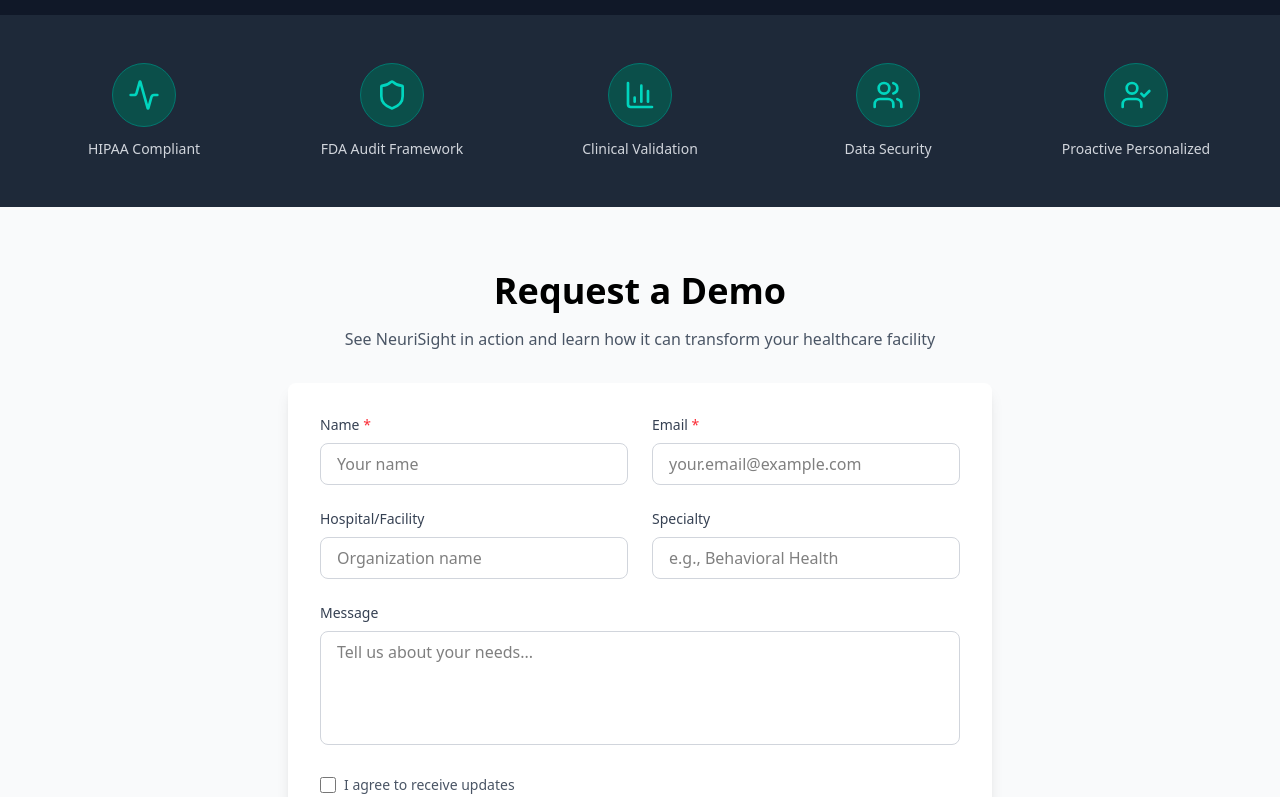
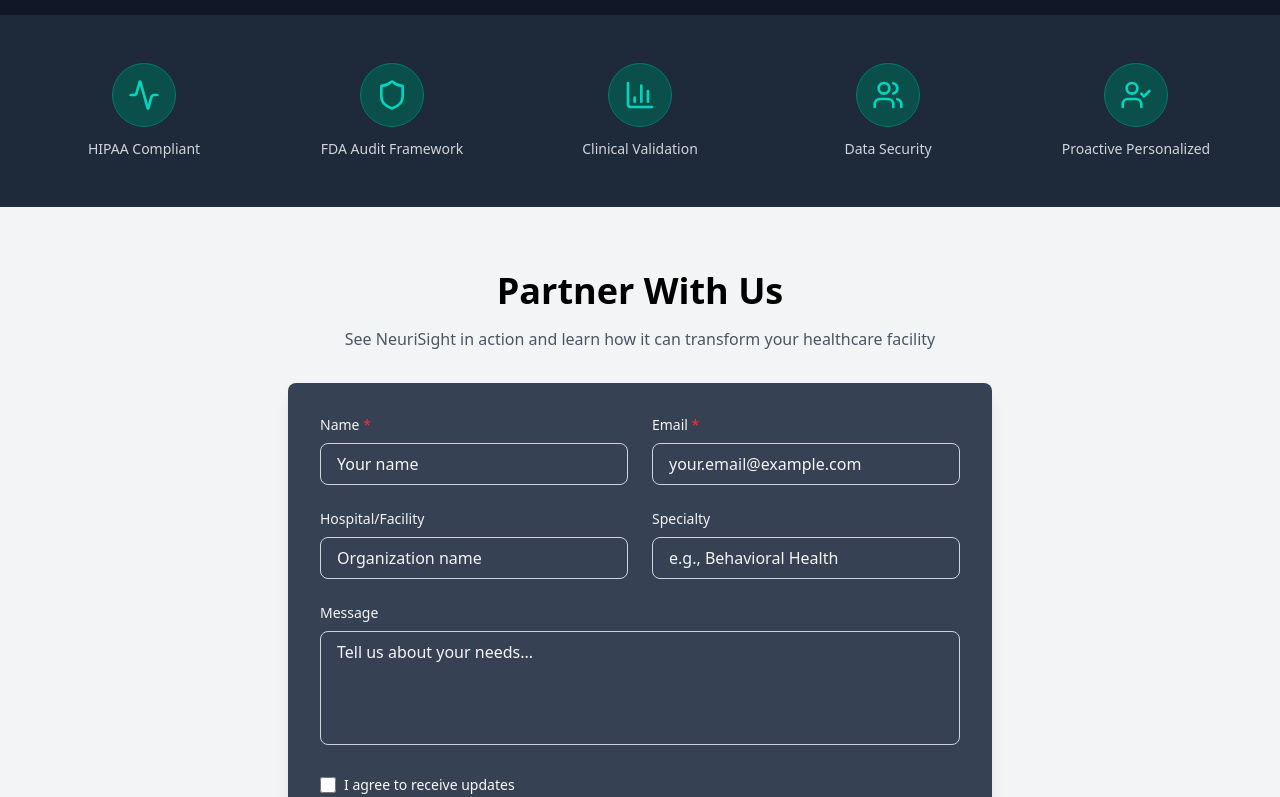
Before and after one commit to neurisight/mindwatch-landing, a React (Vite) app: page / in a window 1280 px wide. Shown: the part 3938-4735 px from the top of the page. Built offline with nearby package versions, Linux system fonts and the light colour scheme.

Commit message:
contact form color scheme

```diff
--- a/src/components/ContactForm.tsx
+++ b/src/components/ContactForm.tsx
@@ -91,22 +91,22 @@ const ContactForm = () => {
         />
       )}
 
-      <section id="contact" className="py-16 bg-gray-50">
+      <section id="contact" className="py-16 bg-gray-100">
         <div className="max-w-3xl mx-auto px-4 sm:px-6 lg:px-8">
           <h2 className="text-3xl md:text-4xl font-bold text-center mb-4">
-            Request a Demo
+            Partner With Us
           </h2>
           <p className="text-center text-gray-600 mb-8">
             See NeuriSight in action and learn how it can transform your healthcare
             facility
           </p>
 
-          <div className="bg-white rounded-lg shadow-lg p-6 md:p-8">
+          <div className="bg-gray-700 rounded-lg shadow-lg p-6 md:p-8">
             {/* Make it a real form so Enter submits */}
             <form onSubmit={handleSubmit}>
               <div className="grid md:grid-cols-2 gap-6 mb-6">
                 <div>
-                  <label className="block text-sm font-medium text-gray-700 mb-2">
+                  <label className="block text-sm font-medium text-gray-100 mb-2">
                     Name <span className="text-red-500">*</span>
                   </label>
                   <input
@@ -115,13 +115,13 @@ const ContactForm = () => {
                     required
                     value={formData.name}
                     onChange={handleChange}
-                    className="w-full px-4 py-2 border border-gray-300 rounded-lg focus:ring-2 focus:ring-teal-600 focus:border-transparent"
+                    className="w-full px-4 py-2 border border-gray-300 rounded-lg focus:ring-2 focus:ring-teal-600 focus:border-transparent placeholder-gray-100"
                     placeholder="Your name"
                     disabled={isSubmitting}
                   />
                 </div>
                 <div>
-                  <label className="block text-sm font-medium text-gray-700 mb-2">
+                  <label className="block text-sm font-medium text-gray-100 mb-2">
                     Email <span className="text-red-500">*</span>
                   </label>
                   <input
@@ -130,7 +130,7 @@ const ContactForm = () => {
                     required
                     value={formData.email}
                     onChange={handleChange}
-                    className="w-full px-4 py-2 border border-gray-300 rounded-lg focus:ring-2 focus:ring-teal-600 focus:border-transparent"
+                    className="w-full px-4 py-2 border border-gray-300 rounded-lg focus:ring-2 focus:ring-teal-600 focus:border-transparent placeholder-gray-100"
                     placeholder="your.email@example.com"
                     disabled={isSubmitting}
                   />
@@ -139,7 +139,7 @@ const ContactForm = () => {
 
               <div className="grid md:grid-cols-2 gap-6 mb-6">
                 <div>
-                  <label className="block text-sm font-medium text-gray-700 mb-2">
+                  <label className="block text-sm font-medium text-gray-100 mb-2">
                     Hospital/Facility
                   </label>
                   <input
@@ -147,13 +147,13 @@ const ContactForm = () => {
                     name="hospital"
                     value={formData.hospital}
                     onChange={handleChange}
-                    className="w-full px-4 py-2 border border-gray-300 rounded-lg focus:ring-2 focus:ring-teal-600 focus:border-transparent"
+                    className="w-full px-4 py-2 border border-gray-300 rounded-lg focus:ring-2 focus:ring-teal-600 focus:border-transparent placeholder-gray-100"
                     placeholder="Organization name"
                     disabled={isSubmitting}
                   />
                 </div>
                 <div>
-                  <label className="block text-sm font-medium text-gray-700 mb-2">
+                  <label className="block text-sm font-medium text-gray-100 mb-2">
                     Specialty
                   </label>
                   <input
@@ -161,7 +161,7 @@ const ContactForm = () => {
                     name="specialty"
                     value={formData.specialty}
                     onChange={handleChange}
-                    className="w-full px-4 py-2 border border-gray-300 rounded-lg focus:ring-2 focus:ring-teal-600 focus:border-transparent"
+                    className="w-full px-4 py-2 border border-gray-300 rounded-lg focus:ring-2 focus:ring-teal-600 focus:border-transparent placeholder-gray-100"
                     placeholder="e.g., Behavioral Health"
                     disabled={isSubmitting}
                   />
@@ -169,7 +169,7 @@ const ContactForm = () => {
               </div>
 
               <div className="mb-6">
-                <label className="block text-sm font-medium text-gray-700 mb-2">
+                <label className="block text-sm font-medium text-gray-100 mb-2">
                   Message
                 </label>
                 <textarea
@@ -177,7 +177,7 @@ const ContactForm = () => {
                   value={formData.message}
                   onChange={handleChange}
                   rows={4}
-                  className="w-full px-4 py-2 border border-gray-300 rounded-lg focus:ring-2 focus:ring-teal-600 focus:border-transparent resize-none"
+                  className="w-full px-4 py-2 border border-gray-300 rounded-lg focus:ring-2 focus:ring-teal-600 focus:border-transparent resize-none placeholder-gray-100"
                   placeholder="Tell us about your needs..."
                   disabled={isSubmitting}
                 />
@@ -190,7 +190,7 @@ const ContactForm = () => {
                     className="mr-2 w-4 h-4"
                     disabled={isSubmitting}
                   />
-                  <span className="text-sm text-gray-600">
+                  <span className="text-sm text-gray-50">
                     I agree to receive updates
                   </span>
                 </label>
--- a/src/pages/Home.jsx
+++ b/src/pages/Home.jsx
@@ -201,12 +201,12 @@ const NeuriSightLanding = () => {
       </section>
 
       {/* Benefits */}
-      <section id="benefits" className="py-16 bg-gray-800">
+      <section id="benefits" className="py-16 bg-gray-100">
         <div className="max-w-7xl mx-auto px-4 sm:px-6 lg:px-8">
-          <h2 className="text-3xl md:text-4xl font-bold text-center mb-4 text-white">
+          <h2 className="text-3xl md:text-4xl font-bold text-center mb-4 text-black">
             Benefits
           </h2>
-          <p className="text-center text-gray-300 mb-12">
+          <p className="text-center text-gray-900 mb-12">
             Transform your healthcare with measurable outcomes
           </p>
 
```
